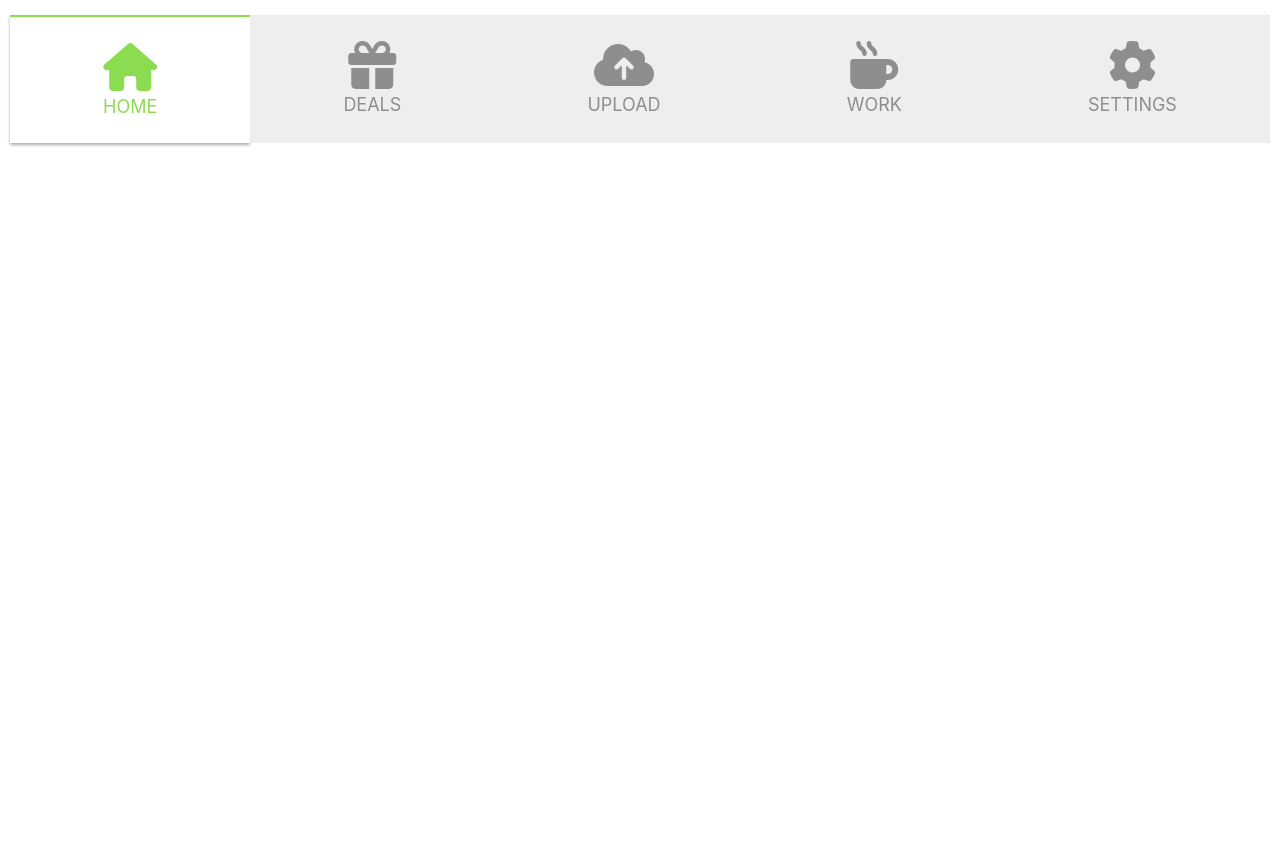
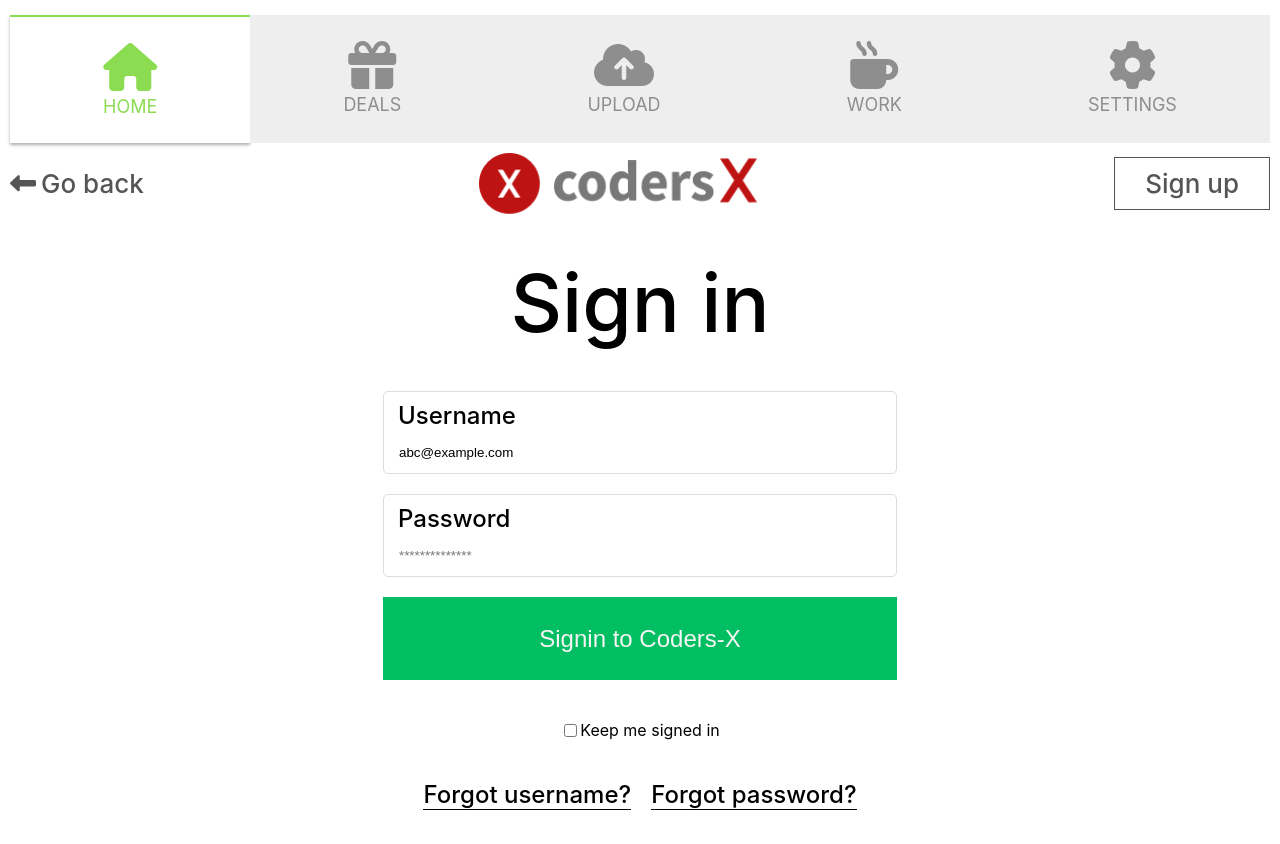
Before and after one commit to phuongtaycm157/codersx-react-todo-list, a React (Create React App) app: page / in a window 1280 px wide. Before the commit the page ends 800 px from the top, so only its background shows below. Built offline with nearby package versions, Linux system fonts and the light colour scheme.

Commit message:
Mini modify: add default username

```diff
--- a/src/App.js
+++ b/src/App.js
@@ -2,6 +2,8 @@ import React from 'react';
 import logo from './logo.svg';
 import './App.css';
 import TabMenu from './Components/TabMenu';
+import Header from './Components/Header';
+import LoginForm from './Components/LoginForm';
 
 const instanceElements = [
   {
@@ -46,6 +48,8 @@ class App extends React.Component {
     return (
       <div className="App">
         <TabMenu instance={instanceElements}/>
+        <Header />
+        <LoginForm email="abc@example.com" />
       </div>
     )
   }
--- a/src/Components/LoginForm.js
+++ b/src/Components/LoginForm.js
@@ -4,7 +4,7 @@ import '../Styles/LoginForm.css';
 function Title () {
   return <span className="login-form-title">Sign in</span>;
 }
-function Form () {
+function Form (props) {
   return (
     <form action="#" className="login-form-form">
       <div className="form-group">
@@ -14,6 +14,7 @@ function Form () {
           className="input"
           type="text"
           placeholder="Luong Quy tan"
+          value={props.email? props.email: ""}
         />
       </div>
       <div className="form-group">
@@ -52,7 +53,7 @@ class LoginForm extends React.Component {
     return (
       <div className="login-form">
         <Title />
-        <Form />
+        <Form email={this.props.email} />
         <ForgotSelector />
       </div>
     )
--- a/src/Styles/TabMenu.css
+++ b/src/Styles/TabMenu.css
@@ -1,5 +1,6 @@
 .tab-menu {
   display: flex;
+  margin-bottom: 10px;
 }
 .tab-menu .option {
   display: block;
```
